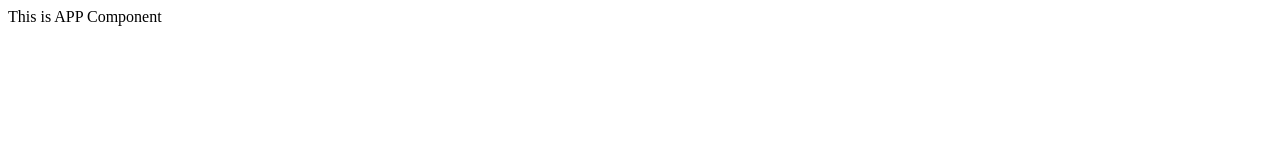
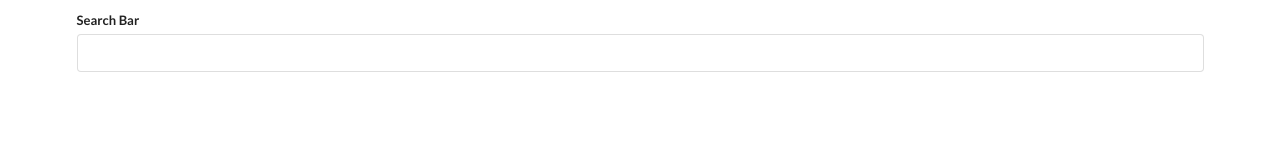
Before and after one commit to iqbalrafat/react-form, a React (Create React App) app in the folder react-form/: page / in a window 1280 px wide. Shown: the top 160 px of the page. Built offline with nearby package versions, Linux system fonts and the light colour scheme.

Commit message:
[react-form]-- created search-bar component

```diff
--- a/react-form/public/index.html
+++ b/react-form/public/index.html
@@ -9,6 +9,7 @@
       name="description"
       content="Web site created using create-react-app"
     />
+    <link rel="stylesheet" href="https://cdnjs.cloudflare.com/ajax/libs/semantic-ui/2.4.1/semantic.min.css"/>
     <link rel="apple-touch-icon" href="%PUBLIC_URL%/logo192.png" />
     <!--
       manifest.json provides metadata used when your web app is installed on a
--- a/react-form/src/component/App.js
+++ b/react-form/src/component/App.js
@@ -1,10 +1,11 @@
-import React from 'react';
-import ReactDom from 'react-dom';
+import React from "react";
+//import ReactDom from 'react-dom';
+import SearchBar from "./search-bar.component";
 
 function App() {
   return (
-    <div>
-      This is APP Component
+    <div className="ui container" style={{ marginTop: "10px" }}>
+      <SearchBar />
     </div>
   );
 }
--- /dev/null
+++ b/react-form/src/component/search-bar.component.js
@@ -0,0 +1,19 @@
+import React, { Component } from "react";
+//import ReactDom from 'react-dom';
+
+class SearchBar extends Component {
+
+  render() {
+    return (
+      <div className="ui system">
+        <form className="ui form">
+          <div className="field">
+            <label>Search Bar</label>
+            <input type="text" onChange={(event)=>{console.log(event.target.value)}}/>
+          </div>
+        </form>
+      </div>
+    );
+  }
+}
+export default SearchBar;
```
